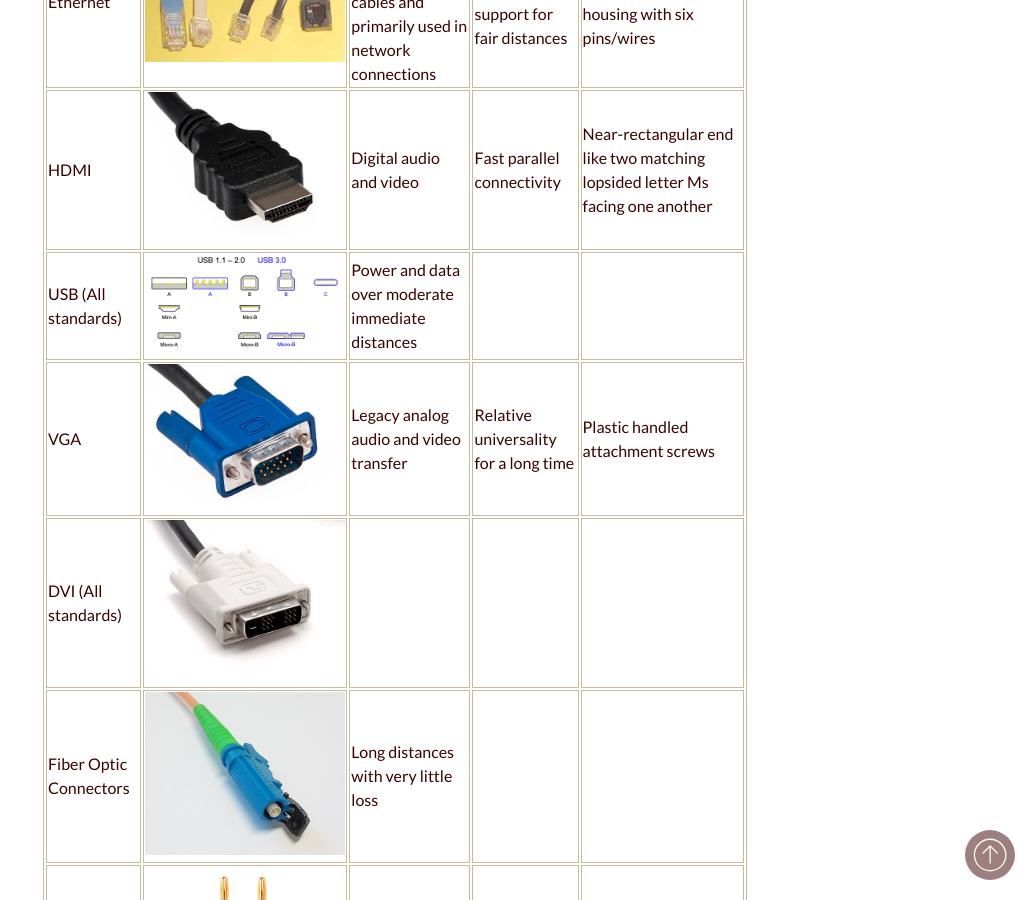
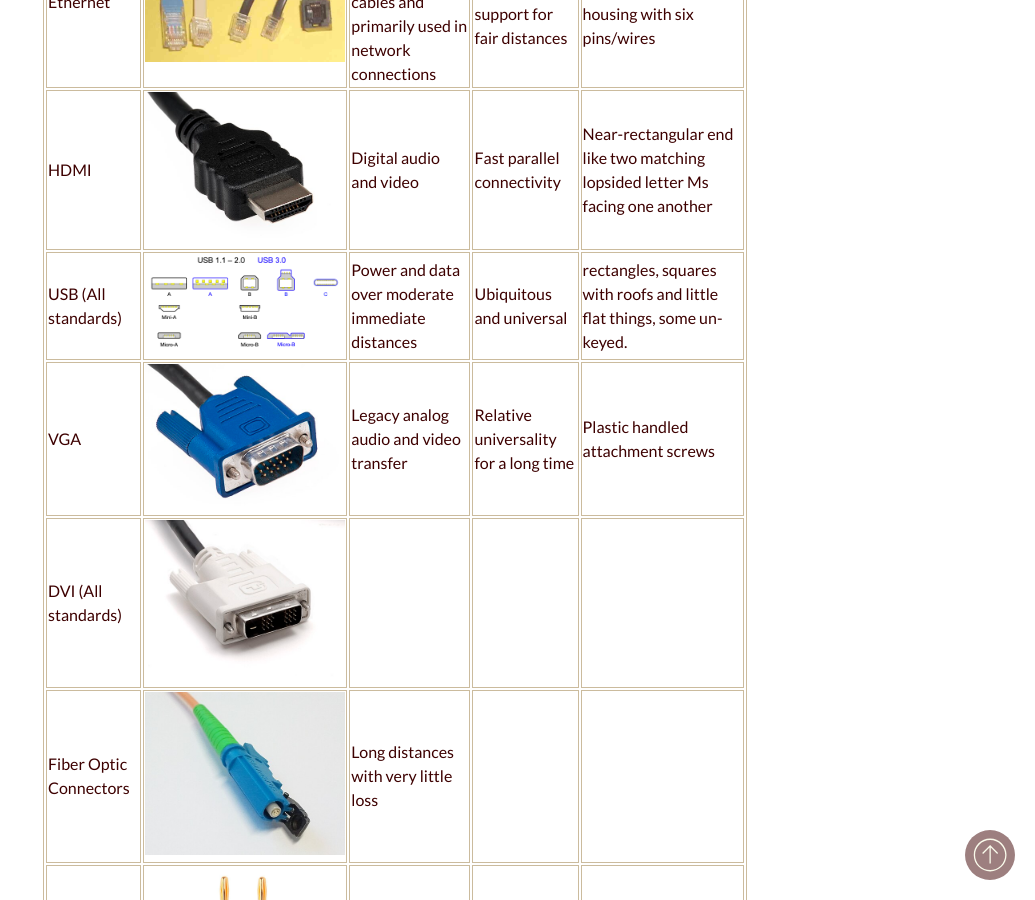
Before and after one commit to Brownsville-Digital/website, a Jekyll site: the page built from _posts/2026-07-08-cable-table.md, in a window 1280 px wide and 900 px high, scrolled down 540 px. Shown: the whole window, without its empty margins (245-1280 px from the left). Built offline with Jekyll 4.4.1, drawn with Linux system fonts in a browser that asks for light colours.

Commit message:
A few more to fill in details on.

```diff
--- a/_posts/2026-07-08-cable-table.md
+++ b/_posts/2026-07-08-cable-table.md
@@ -41,8 +41,8 @@ Table to help with recognition of various types of cables for connecting to peri
     <tr>
       <td>USB (All standards)</td><td><img src="/images/posts/cables/USB.png" alt="USB connection shapes"></td>
       <td>Power and data over moderate immediate distances</td>
-      <td></td>
-      <td></td>
+      <td>Ubiquitous and universal</td>
+      <td>rectangles, squares with roofs and little flat things, some un-keyed.</td>
     </tr>
     <tr>
       <td>VGA</td><td><img src="/images/posts/cables/500px-Vga-cable.jpg" alt="VGA cables"></td>
```
